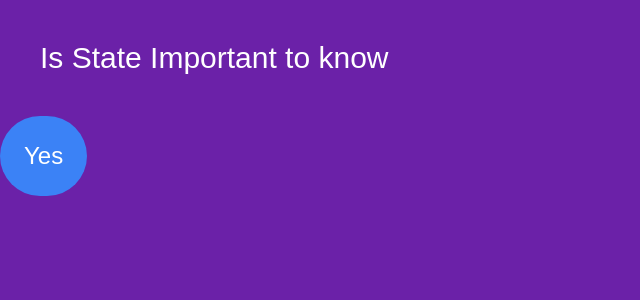
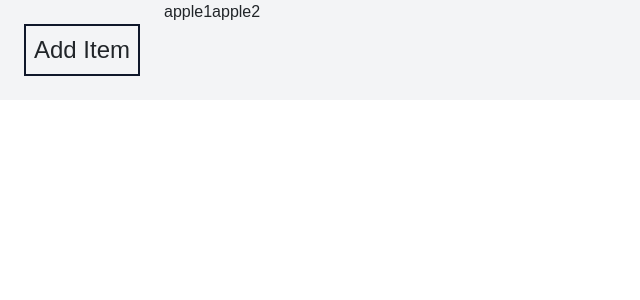
Before and after one commit to falakfatma/React_RoadMap, a React (Vite) app: page / in a window 1280 px wide. Shown: the top 300 px of the page, without its empty margins (0-640 px from the left). Built offline with nearby package versions, Linux system fonts and the light colour scheme.

Commit message:
add new data on array with array length.

```diff
--- a/src/App.jsx
+++ b/src/App.jsx
@@ -1,3 +1,4 @@
+import React from 'react'
 import './App.css'
 // import Header from './header'
 // import MainBody from './mainContent'
@@ -9,21 +10,30 @@
 // import JokeData from './components/jokeData'
 // import EventListener from './components/eventListenerInJs'
 // import Date from './components/Date'
-import State from './components/State'
+// import State from './components/State'
 
 export default function App() {
-  // let item = ['thing1', 'thing2']
+  // let [item, setItem] = React.useState(['thing1', 'thing2'])
+  // setItem(preState => [...preState , ("thing"+(item.length+))])
 
+  // console.log(item)
   // let eachItem = item.map((e) => {
-  //   console.log(e)
   //   return <p key={e} className='block'>{e}</p>
   // })
 
-  // let addItem = () => {
-  //   item.push('thing' + item.length)
-  //   console.log(item)
-  // }
-
+  // ${preState}
+  const [dataOfArray, setDataOfArray] = React.useState(['apple1', 'apple2'])
+  let addItem = () => {
+    setDataOfArray((preData) => {
+      return [...preData, `thing${dataOfArray.length+1}`]
+    })
+    // console.log()
+  }
+  const dataInEle = dataOfArray.map((e) => {
+    return <p>{e}</p>
+    // console.log(e)
+  })
+  console.log(dataOfArray)
   // const firstName = 'maria'
   // const lastName = 'omeano'
   // const fruits = [
@@ -38,9 +48,10 @@
   return (
     <main className='flex flex-wrap bg-gray-100'>
 
-      {/* <button onClick={addItem} className='p-2 hover:bg-sky-700 text-2xl hover:text-blue-200 border-2 m-4 border-slate-900 '>Add Item </button>
-      {eachItem} */}
-      <State />
+      <button onClick={addItem} className='p-2 hover:bg-sky-700 text-2xl hover:text-blue-200 border-2 m-4 border-slate-900 '>Add Item </button>
+      {dataInEle}
+      {/* {item} */}
+      {/* <State /> */}
       {/* <Date /> */}
       {/* <EventListener /> */}
       {/* <h1>{JokeDataMap}</h1> */}
--- a/src/components/State.jsx
+++ b/src/components/State.jsx
@@ -1,15 +1,18 @@
 import React from "react"
 
 export default function State() {
-  let [result, setResult] = React.useState("Yes")
+  // let [result, setResult] = React.useState("yes")
+  const [isGoingOut, setIsGoingOut] = React.useState(true)
   function handleClick() {
-    setResult("No")
+    setIsGoingOut((value) => {
+      return value === true ? false : true
+    })
   }
   return (
     <div className='block bg-purple-800 h-screen w-screen text-white'>
       <h1 className="text-3xl m-10">Is State Important to know</h1>
       <div onClick={handleClick}>
-        <h1 className="bg-blue-500 text-2xl rounded-full w-fit text-center p-4">{result}</h1>
+        <h1 className="bg-blue-500 text-2xl rounded-full w-fit text-center p-4">{isGoingOut === true ? "no" : "yes"}</h1>
       </div>
     </div>
   )
```
